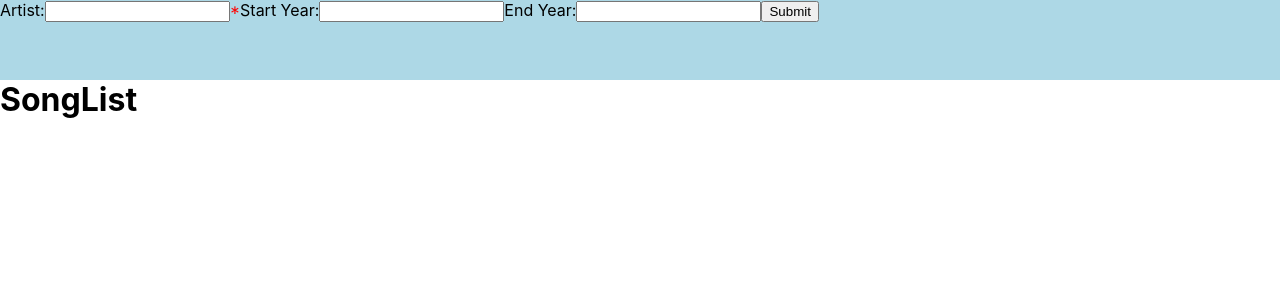
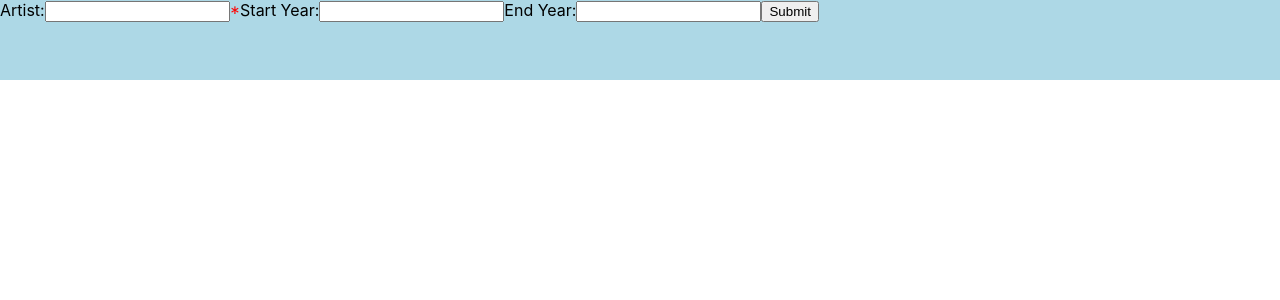
Before and after one commit to aeolion7/songfinder, a React (Create React App) app: page / in a window 1280 px wide. Shown: the top 300 px of the page. Built offline with nearby package versions, Linux system fonts and the light colour scheme.

Commit message:
rendering track names from search in SongList

```diff
--- a/src/components/SongList.js
+++ b/src/components/SongList.js
@@ -1,9 +1,22 @@
 import React, { Component } from 'react';
+import { connect } from 'react-redux';
 
-class SongList extends Component {
+export class SongList extends Component {
   render() {
-    return <h1>SongList</h1>;
+    return (
+      <div id="song-list">
+        {this.props.songs &&
+          this.props.songs.map(song => <p>{song.trackName}</p>)}
+      </div>
+    );
   }
 }
 
-export default SongList;
+const mapStateToProps = state => {
+  return {
+    songs: state.songReducer.songs.results,
+    songCount: state.songReducer.songs.resultCount,
+  };
+};
+
+export default connect(mapStateToProps)(SongList);
--- a/src/index.css
+++ b/src/index.css
@@ -29,3 +29,7 @@ h1 {
 #header {
   background-color: lightblue;
 }
+
+#song-list {
+  overflow: scroll;
+}
```
Also changed, not shown: 2 other files (tests, documents, lock files or other folders).
